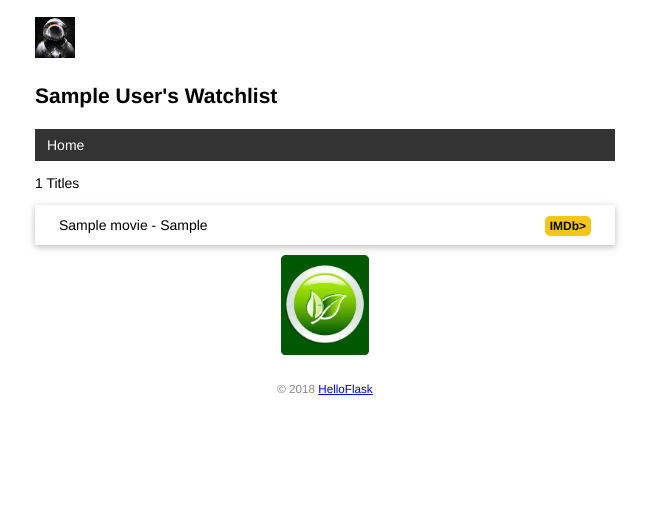
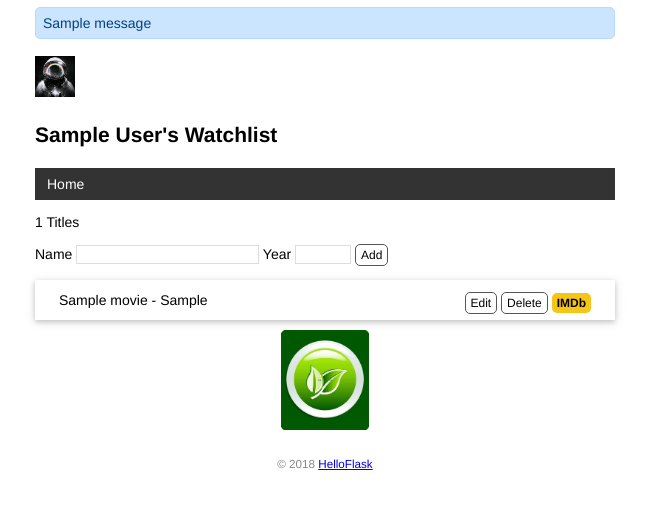
Before and after one commit to zhs2022/watchlist, a Flask app: page / in a window 1280 px wide. Shown: the top 509 px of the page, without its empty margins (315-964 px from the left). Run offline with Flask 3, Linux system fonts and the light colour scheme; tables that the repository leaves empty hold one stand-in row (values such as "Sample post"); one stand-in notice (Sample message) is shown.

Commit message:
Create, edit and delete item by form

```diff
--- a/app.py
+++ b/app.py
@@ -1,7 +1,8 @@
 import os
 import sys
 import click
-from flask import Flask, url_for, render_template
+#request对象为请求出发后的产生的对象，其中包含了请求信息
+from flask import Flask, url_for, render_template, request, redirect, flash
 from flask_sqlalchemy import SQLAlchemy
 from markupsafe import escape
 
@@ -13,7 +14,8 @@ else:
 
 
 app = Flask(__name__)
-
+#定义签名所需的密钥，加密会话数据，以确保flash函数传递的闪现消息的安全
+app.config['SECRET_KEY'] = 'dev'
 #先加载配置，再实例化
 app.config['SQLALCHEMY_DATABASE_URI'] = prefix + os.path.join(app.root_path, 'data.db')
 app.config['SQLALCHEMY_TRACK_MODIFICATIONS'] = False # 关闭对模型修改的监控
@@ -72,19 +74,59 @@ def inject_user():
     return dict(user=user.name)
 
 #主页
-@app.route('/')
+#默认情况下，页面只能处理get请求，可以使用methods关键字修改
+@app.route('/', methods=['GET', 'POST'])
 def index():
-    #user = User.query.first()
+    if request.method == "POST":
+        #获取表单数据
+        title = request.form.get('title').strip()#传入参数是表单对应字段的name
+        year = request.form.get('year').strip()
+        #验证数据
+        if not title or not year or len(year) != 4 or len(title) > 60:
+            flash('Invalid input') #显示错误提示
+            return redirect(url_for('index')) #重定向回到主页
+        #数据合法，存入数据库
+        movie = Movie(title=title, year=year) #创建记录
+        db.session.add(movie)
+        db.session.commit()
+        flash('Item created') #显示成功创建的提示
+        return redirect(url_for('index'))
+
     movies = Movie.query.all()
 
     return render_template('index.html', movies=movies)
+
+#编辑电影条目
+@app.route('/movie/edit/<int:movie_id>', methods=['GET', 'POST'])
+def edit(movie_id):
+    movie = Movie.query.get_or_404(movie_id)
+    if request.method == "POST":
+        title = request.form['title']
+        year = request.form['year']
+        if not title or not year or len(year) != 4 or len(title) > 60:
+            flash('Invalid input.')
+            return redirect(url_for('edit', movie_id=movie_id))  # 重定向回对应的编辑页面
+        movie.title = title  # 更新标题
+        movie.year = year  # 更新年份
+        db.session.commit()  # 提交数据库会话
+        flash('Item updated.')
+        return redirect(url_for('index'))  # 重定向回主页
+    return render_template('edit.html', movie=movie)
+
+# 删除电影条目
+@app.route('/movie/delete/<int:movie_id>', methods=['POST'])  # 限定只接受 POST 请求
+def delete(movie_id):
+    movie = Movie.query.get_or_404(movie_id)  # 获取电影记录
+    db.session.delete(movie)  # 删除对应的记录
+    db.session.commit()  # 提交数据库会话
+    flash('Item deleted.')
+    return redirect(url_for('index'))  # 重定向回主页
 
 #错误页面
 @app.errorhandler(404)
 def page_not_found(e):
     #user = User.query.first()
     return render_template('404.html'), 404
-
 
 
 @app.route('/hello')
--- a/static/style.css
+++ b/static/style.css
@@ -86,3 +86,50 @@ nav li a:hover {
     border-radius: 5px;
     padding: 3px 5px;
 }
+
+/* 表单 */
+/* 覆盖某些浏览器对 input 元素定义的字体 */
+input[type=submit] {
+    font-family: inherit;
+}
+
+input[type=text] {
+    border: 1px solid #ddd;
+}
+
+input[name=year] {
+    width: 50px;
+}
+
+.btn {
+    font-size: 12px;
+    padding: 3px 5px;
+    text-decoration: none;
+    cursor: pointer;
+    background-color: white;
+    color: black;
+    border: 1px solid #555555;
+    border-radius: 5px;
+}
+
+.btn:hover {
+    text-decoration: none;
+    background-color: black;
+    color: white;
+    border: 1px solid black;
+}
+/* 删除按键 */
+.inline-form{
+    display: inline;
+}
+/* flash消息 */
+.alert {
+    position: relative;
+    padding: 7px;
+    margin: 7px 0;
+    border: 1px solid transparent;
+    color: #004085;
+    background-color: #cce5ff;
+    border-color: #b8daff;
+    border-radius: 5px;
+}
--- a/templates/base.html
+++ b/templates/base.html
@@ -4,6 +4,8 @@
 
 <!DOCTYPE html>
 <html lang="en">
+
+
 <head>
     {% block head %}
     <meta charset="utf-8">
@@ -16,6 +18,9 @@
     {% endblock %}
 </head>
 <body>
+    {% for message in get_flashed_messages() %}
+    <div class="alert">{{message}}</div>
+    {% endfor %}
     <h2>
         <img alt="Avatar" class="avatar" src="{{ url_for('static', filename='images/foo.jpg') }}">
         <p>{{ user }}'s Watchlist</p>
--- a/templates/index.html
+++ b/templates/index.html
@@ -3,11 +3,21 @@
 
 {% block content %}
 <p>{{ movies|length }} Titles</p>
+<form method="post">
+    Name <input type="text" name="title" autocomplete="off" required>
+    Year <input type="text" name="year" autocomplete="off" required>
+    <input class="btn" type="submit" name="submit" value="Add">
+</form>
 <ul class="movie-list">
     {% for movie in movies %}  {# 迭代 movies 变量 #}
     <li>{{ movie.title }} - {{ movie.year }}{# 等同于 movie['title'] #}
         <span class="float-right">
-            <a class="imdb" href="https://www.imdb.com/find?q={{ movie.title }}" target="_blank" title="Find this movie on IMDb">IMDb></a>
+            <a class="btn" href="{{ url_for('edit', movie_id=movie.id) }}">Edit</a>
+            <!--删除功能使用表单提交而非直接传递链接-->
+            <form class="inline-form" method="post" action="{{ url_for('delete', movie_id=movie.id)}}">
+                <input class="btn" type="submit" name="delete" value="Delete" onclick="return confirm('Are you sure?')">
+            </form>
+            <a class="imdb" href="https://www.imdb.com/find?q={{ movie.title }}" target="_blank" title="Find this movie on IMDb">IMDb</a>
         </span>
     </li>
     {% endfor %}  {# 使用 endfor 标签结束 for 语句 #}
```
Also changed, not shown: templates/edit.html (added, +12 -0 lines).
